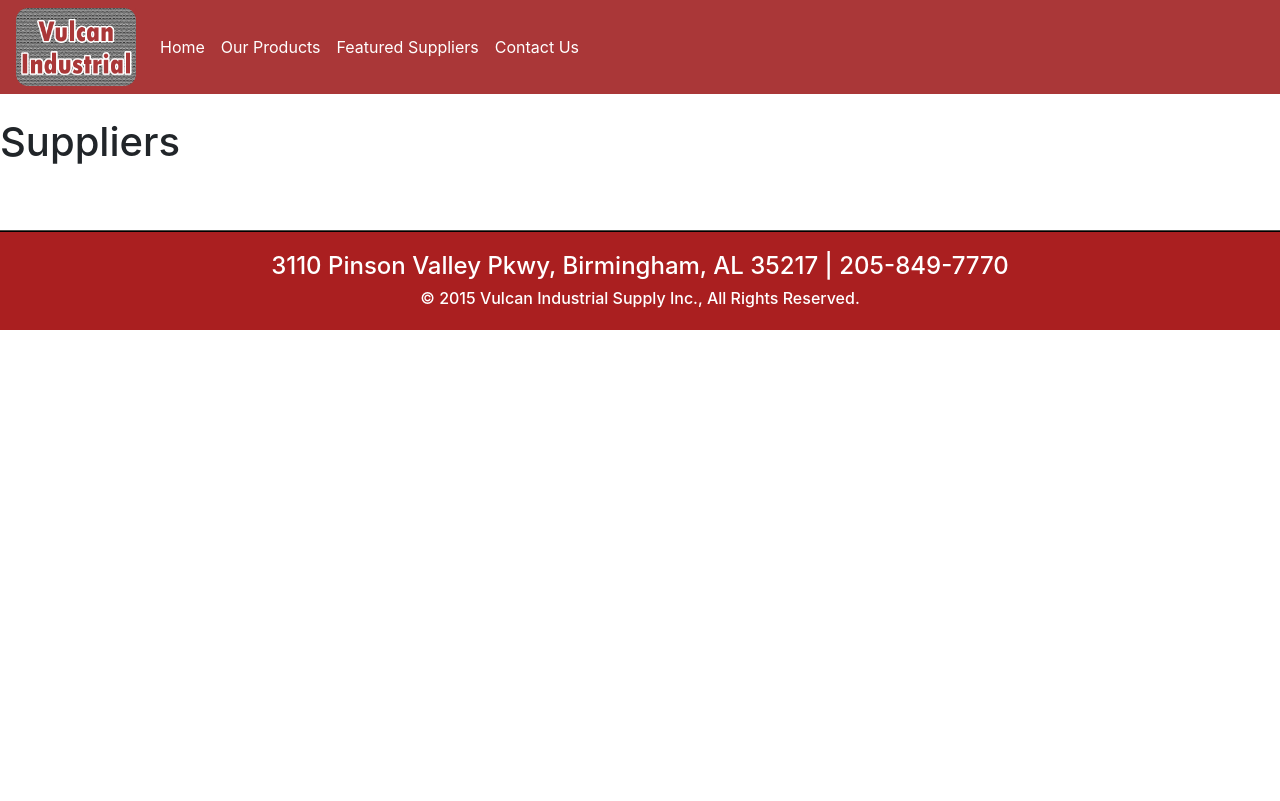
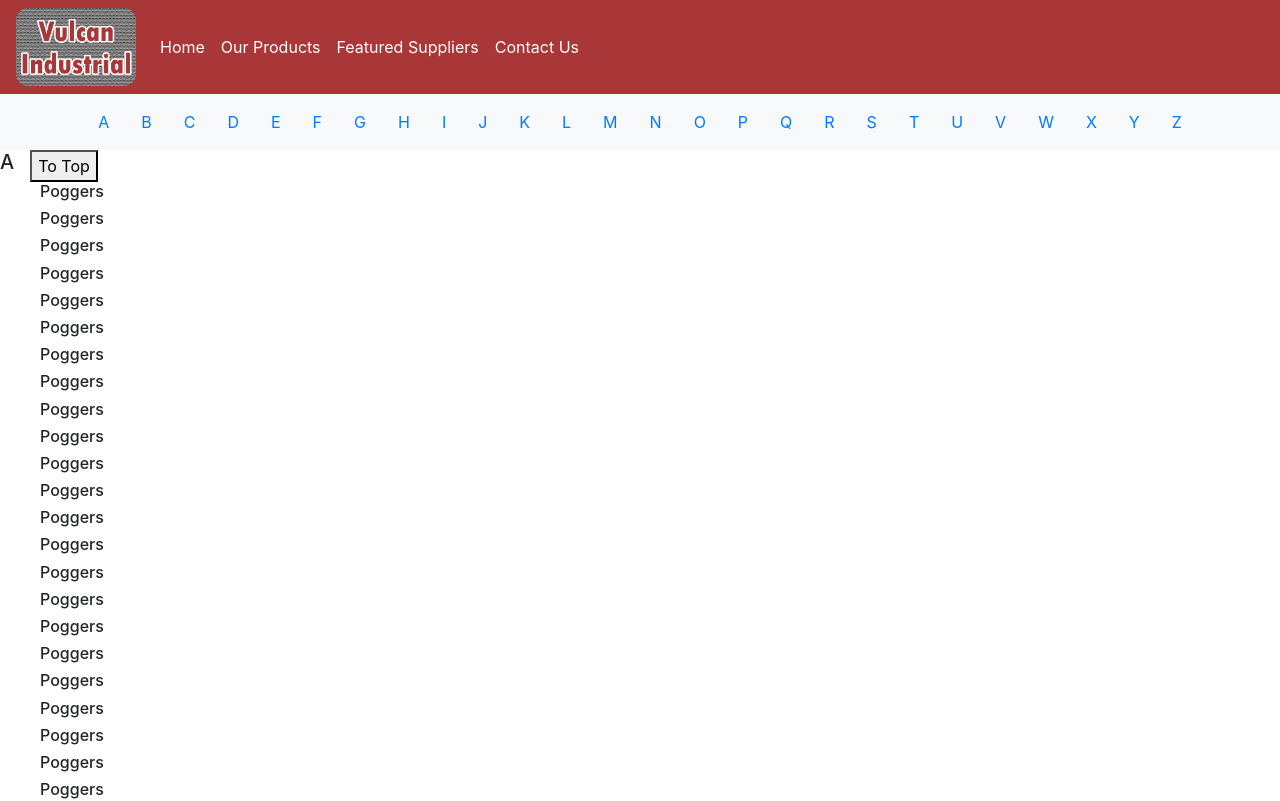
Before and after one commit to CamDavi5/VIS-Website-Revamp, a React (Create React App) app: page /suppliers in a window 1280 px wide. Shown: the top 801 px of the page. Built offline with nearby package versions, Linux system fonts and the light colour scheme.

Commit message:
suppliers wip and adjusted margins

```diff
--- a/src/components/Navbar.jsx
+++ b/src/components/Navbar.jsx
@@ -3,7 +3,7 @@ import { NavLink } from 'react-router-dom';
 
 const Navbar = () => {
     return (
-            <nav id="Nav" className="navbar navbar-expand-lg shadow mb-4">
+            <nav id="Nav" className="navbar navbar-expand-lg shadow">
                 <img className="mr-3" src="./assets/TempLogo.png" width="120" alt="" ></img>
                 <div className="navbar-nav justify-content-center">
                     <NavLink to="/" className="nav-item nav-link text-white">Home</NavLink>
--- /dev/null
+++ b/src/components/ScrollSpyNav.jsx
@@ -0,0 +1,11 @@
+import React from 'react';
+
+const ScrollSpyNav = ({letter}) => {
+    return (
+        <li className="nav-item">
+            <a className="nav-link" href={"#" + letter}>{letter}</a>
+        </li>
+    );
+}
+
+export default ScrollSpyNav;
--- /dev/null
+++ b/src/components/ScrollSpySupplier.jsx
@@ -0,0 +1,9 @@
+import React from "react"
+
+const ScrollSpySupplier = ({item}) => {
+    return (
+        <li>{item}</li>
+    );
+}
+
+export default ScrollSpySupplier;
--- a/src/pages/Contact.jsx
+++ b/src/pages/Contact.jsx
@@ -5,7 +5,7 @@ import ContactCard from "../components/ContactCard"
 const Contact = () => {
     return (
         <>
-            <h3 className="d-flex justify-content-center">President</h3>
+            <h3 className="d-flex justify-content-center mt-4">President</h3>
             <div className="d-flex justify-content-center mb-5">
                 <ContactCard image={""} name={"John Rutledge"} email={""} cell={""}/>
             </div>
@@ -21,7 +21,7 @@ const Contact = () => {
             </div>
             <h3 className="d-flex justify-content-center">Office AP/AR</h3>
             <div className="d-flex justify-content-center mb-4">
-            <ContactCard image={""} name={"Tina Layne"} email={"sales@vulcanindustrial.com"} cell={"205-849-7770"}/>
+                <ContactCard image={""} name={"Tina Layne"} email={"sales@vulcanindustrial.com"} cell={"205-849-7770"}/>
             </div>
         </>
 
--- a/src/pages/Home.jsx
+++ b/src/pages/Home.jsx
@@ -3,7 +3,7 @@ import React from 'react';
 const Home = () => {
     return (
         <>
-            <div className="d-flex flex-column align-items-center ">
+            <div className="d-flex flex-column align-items-center mt-4">
                 <img id="outsideStore" src="./assets/GoogleEarthPic.png" width="700px" alt="" />
                 <div className="mt-2">
                     <h1 id="welcomeMsg" className="text-center">Welcome to Vulcan Industrial Supply</h1>
--- a/src/pages/Products.jsx
+++ b/src/pages/Products.jsx
@@ -2,10 +2,7 @@ import React from 'react';
 
 const Products = () => {
     return (
-        <>
-            <h1>Products</h1>
-        </>
-
+        <h1>Products</h1>
     )
 }
 
--- a/src/pages/Suppliers.jsx
+++ b/src/pages/Suppliers.jsx
@@ -1,9 +1,40 @@
 import React from 'react';
 
+import ScrollSpyNav from '../components/ScrollSpyNav';
+import ScrollSpySupplier from '../components/ScrollSpySupplier';
+
 const Suppliers = () => {
+    let alphabetArr = ["A", "B", "C", "D", "E", "F",
+        "G", "H", "I", "J", "K", "L", "M", "N", "O", "P",
+        "Q", "R", "S", "T", "U", "V", "W", "X", "Y", "Z"];
+
+
+
     return (
         <>
-            <h1>Suppliers</h1>
+            <nav id="productSpyScroll"className="navbar navbar-light bg-light d-flex justify-content-center">
+                <ul className="nav nav-pills">
+                    {alphabetArr.map((char) => (
+                        <ScrollSpyNav letter={char}></ScrollSpyNav>
+                    ))}
+                </ul>
+            </nav>
+            <div data-spy="scroll" data-target="#productSpyScroll" data-offset="0">
+                {alphabetArr.map((char) => (
+                    <>
+                        <div className="d-flex">
+                            <h5 id={char}>{char}</h5>
+                            <button className="ml-3">To Top</button>
+                        </div>
+                        <ul>
+                            {alphabetArr.map((char) => (
+                                <h6>Poggers</h6>
+                            ))}
+                        </ul>
+                    </>
+                ))}
+
+            </div>
         </>
 
     )
```
